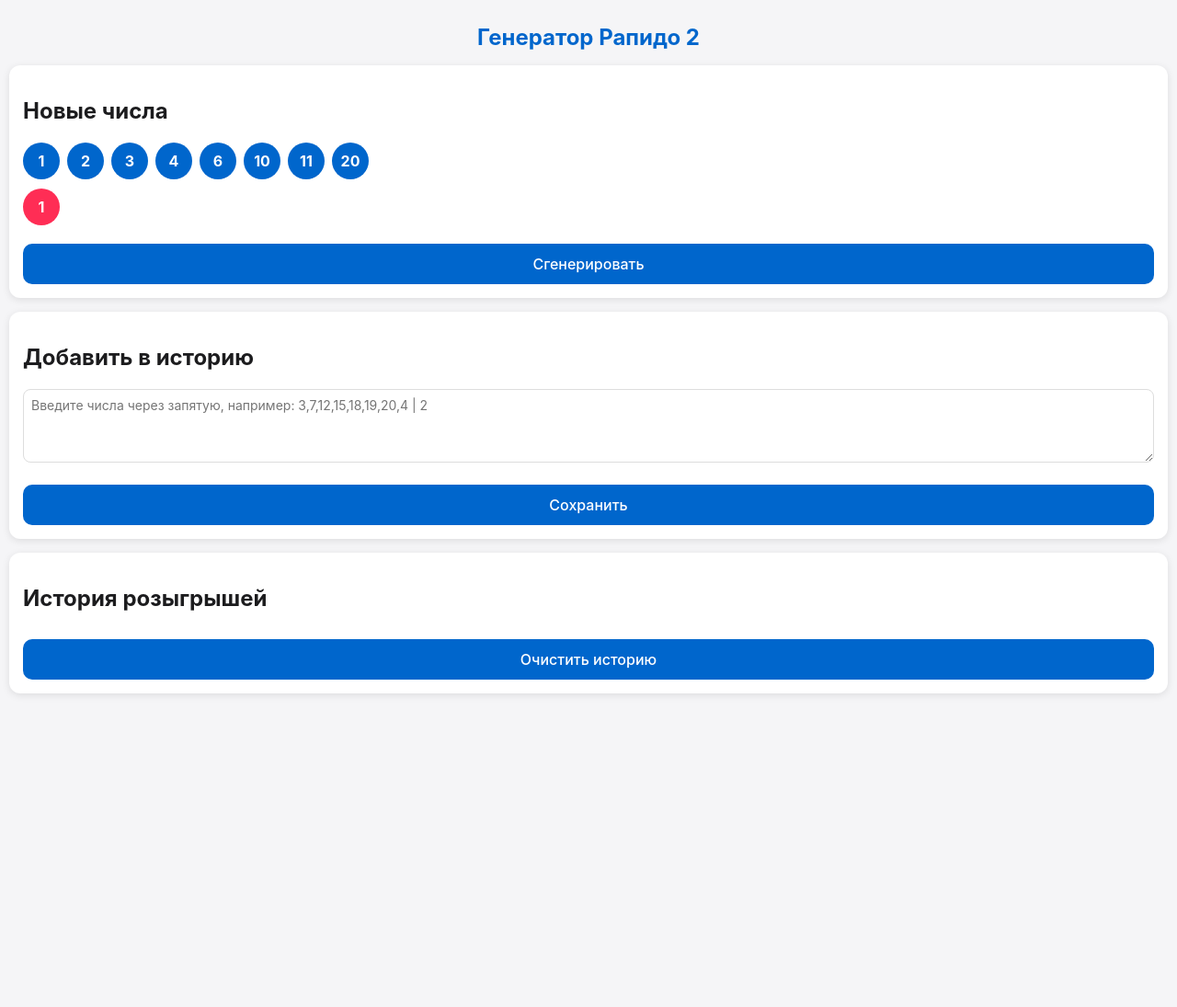
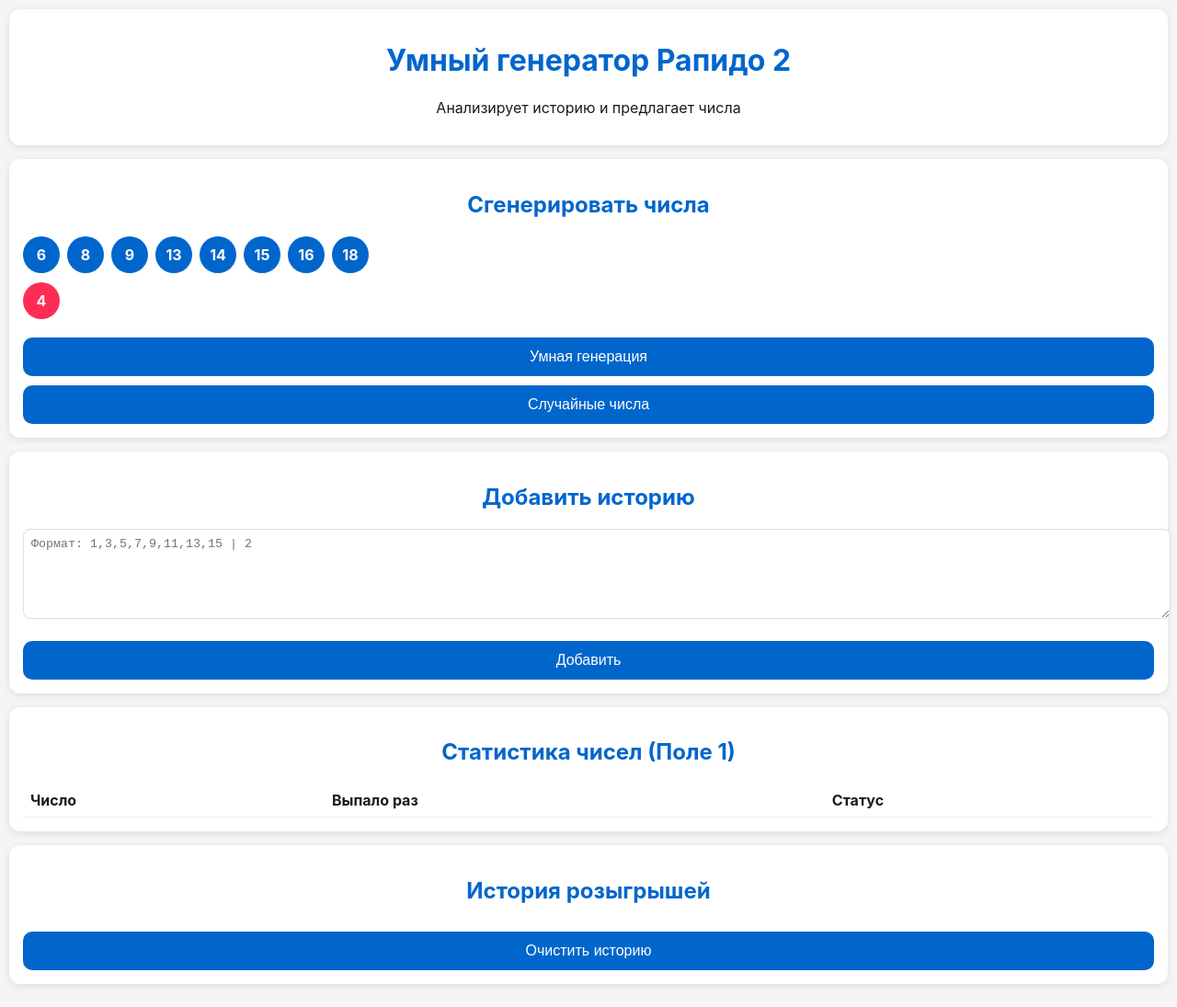
Before and after one commit to IgorEfimof/vinrapido, a plain HTML site: page index.html in a window 1280 px wide. Shown: the whole page at 92% size. Before the commit the page ends 800 px from the top, so only its background shows below. Drawn offline with Linux system fonts and the light colour scheme.

Commit message:
Update index.html

```diff
--- a/index.html
+++ b/index.html
@@ -2,35 +2,27 @@
 <html lang="ru">
 <head>
     <meta charset="UTF-8">
-    <meta name="viewport" content="width=device-width, initial-scale=1.0, maximum-scale=1.0, user-scalable=no">
-    <title>Генератор Рапидо 2 (iPad)</title>
+    <meta name="viewport" content="width=device-width, initial-scale=1.0">
+    <title>Умный генератор Рапидо 2</title>
     <style>
-        * {
-            box-sizing: border-box;
-            font-family: -apple-system, BlinkMacSystemFont, "Segoe UI", Roboto, Helvetica, Arial, sans-serif;
-        }
         body {
-            margin: 0;
+            font-family: -apple-system, BlinkMacSystemFont, 'Segoe UI', Roboto, sans-serif;
             padding: 10px;
-            background-color: #f5f5f7;
+            background: #f5f5f7;
             color: #1c1c1e;
-        }
-        .container {
             max-width: 100%;
-            width: 100%;
             margin: 0 auto;
-        }
-        h1 {
-            font-size: 1.5rem;
-            text-align: center;
-            color: #0066cc;
         }
         .card {
             background: white;
             border-radius: 12px;
             padding: 15px;
             margin-bottom: 15px;
-            box-shadow: 0 2px 8px rgba(0, 0, 0, 0.1);
+            box-shadow: 0 2px 8px rgba(0,0,0,0.1);
+        }
+        h1, h2 {
+            color: #0066cc;
+            text-align: center;
         }
         .numbers {
             display: flex;
@@ -48,7 +40,6 @@
             align-items: center;
             justify-content: center;
             font-weight: bold;
-            font-size: 16px;
         }
         .number.small {
             background: #ff2d55;
@@ -61,12 +52,11 @@
             border: none;
             border-radius: 10px;
             font-size: 16px;
-            font-weight: 500;
+            margin-top: 10px;
             cursor: pointer;
-            margin-top: 10px;
         }
         button:active {
-            background: #004499;
+            opacity: 0.8;
         }
         textarea {
             width: 100%;
@@ -74,35 +64,58 @@
             border: 1px solid #ddd;
             border-radius: 8px;
             padding: 8px;
-            font-size: 14px;
             margin-bottom: 10px;
         }
-        .history-item {
+        .stats-table {
+            width: 100%;
+            border-collapse: collapse;
+            margin-top: 10px;
+        }
+        .stats-table th, .stats-table td {
             padding: 8px;
+            text-align: left;
             border-bottom: 1px solid #eee;
-            font-size: 14px;
+        }
+        .hot {
+            color: #ff2d55;
+            font-weight: bold;
+        }
+        .cold {
+            color: #007aff;
+            font-weight: bold;
         }
     </style>
 </head>
 <body>
-    <div class="container">
-        <h1>Генератор Рапидо 2</h1>
-
     <div class="card">
-            <h2>Новые числа</h2>
-            <div class="numbers" id="field1">
-                <!-- Здесь будут числа 8 из 20 -->
-            </div>
-            <div class="numbers" id="field2">
-                <!-- Здесь будет число 1 из 4 -->
-            </div>
-            <button onclick="generateNumbers()">Сгенерировать</button>
+        <h1>Умный генератор Рапидо 2</h1>
+        <p style="text-align: center;">Анализирует историю и предлагает числа</p>
     </div>
 
     <div class="card">
-            <h2>Добавить в историю</h2>
-            <textarea id="historyInput" placeholder="Введите числа через запятую, например: 3,7,12,15,18,19,20,4 | 2"></textarea>
-            <button onclick="addToHistory()">Сохранить</button>
+        <h2>Сгенерировать числа</h2>
+        <div class="numbers" id="field1"></div>
+        <div class="numbers" id="field2"></div>
+        <button onclick="generateSmartNumbers()">Умная генерация</button>
+        <button onclick="generateRandomNumbers()">Случайные числа</button>
+    </div>
+
+    <div class="card">
+        <h2>Добавить историю</h2>
+        <textarea id="historyInput" placeholder="Формат: 1,3,5,7,9,11,13,15 | 2"></textarea>
+        <button onclick="addHistory()">Добавить</button>
+    </div>
+
+    <div class="card">
+        <h2>Статистика чисел (Поле 1)</h2>
+        <table class="stats-table">
+            <tr>
+                <th>Число</th>
+                <th>Выпало раз</th>
+                <th>Статус</th>
+            </tr>
+            <tbody id="statsTable"></tbody>
+        </table>
     </div>
 
     <div class="card">
@@ -110,16 +123,87 @@
         <div id="historyList"></div>
         <button onclick="clearHistory()">Очистить историю</button>
     </div>
-    </div>
 
     <script>
-        // Загружаем историю при загрузке страницы
+        // Данные
         let history = JSON.parse(localStorage.getItem('rapido2_history')) || [];
+        let stats = { field1: {}, field2: {} };
+
+        // Загрузка при старте
+        updateStats();
         updateHistoryList();
 
-        // Генерация случайных чисел
-        function generateNumbers() {
-            // Поле 1: 8 из 20
+        // Анализ истории
+        function updateStats() {
+            stats = { field1: {}, field2: {} };
+
+            // Считаем частоту чисел
+            history.forEach(entry => {
+                const [field1Str, field2Str] = entry.split(' | ');
+                const field1Numbers = field1Str.split(',').map(Number);
+                const field2Number = parseInt(field2Str);
+
+                // Поле 1
+                field1Numbers.forEach(num => {
+                    stats.field1[num] = (stats.field1[num] || 0) + 1;
+                });
+
+                // Поле 2
+                stats.field2[field2Number] = (stats.field2[field2Number] || 0) + 1;
+            });
+
+            // Обновляем таблицу
+            renderStatsTable();
+        }
+
+        // Отображение статистики
+        function renderStatsTable() {
+            const table = document.getElementById('statsTable');
+            table.innerHTML = '';
+
+            // Сортируем по частоте
+            const sortedNumbers = Object.entries(stats.field1)
+                .sort((a, b) => b[1] - a[1]);
+
+            // Определяем "горячие" и "холодные"
+            const hotNumbers = sortedNumbers.slice(0, 5).map(item => parseInt(item[0]));
+            const coldNumbers = sortedNumbers.slice(-5).map(item => parseInt(item[0]));
+
+            // Заполняем таблицу
+            sortedNumbers.forEach(([num, count]) => {
+                const row = document.createElement('tr');
+                const numCell = document.createElement('td');
+                const countCell = document.createElement('td');
+                const statusCell = document.createElement('td');
+
+                numCell.textContent = num;
+                countCell.textContent = count;
+
+                if (hotNumbers.includes(parseInt(num))) {
+                    statusCell.textContent = 'Горячее';
+                    statusCell.className = 'hot';
+                } else if (coldNumbers.includes(parseInt(num))) {
+                    statusCell.textContent = 'Холодное';
+                    statusCell.className = 'cold';
+                }
+
+                row.appendChild(numCell);
+                row.appendChild(countCell);
+                row.appendChild(statusCell);
+                table.appendChild(row);
+            });
+        }
+
+        // Умная генерация
+        function generateSmartNumbers() {
+            const field1Candidates = getWeightedNumbers(stats.field1, 8);
+            const field2Candidates = getWeightedNumbers(stats.field2, 1);
+
+            displayNumbers(field1Candidates, field2Candidates);
+        }
+
+        // Случайная генерация
+        function generateRandomNumbers() {
             const field1 = [];
             while (field1.length < 8) {
                 const num = Math.floor(Math.random() * 20) + 1;
@@ -127,25 +211,62 @@
             }
             field1.sort((a, b) => a - b);
 
-            // Поле 2: 1 из 4
             const field2 = Math.floor(Math.random() * 4) + 1;
+            displayNumbers(field1, field2);
+        }
 
-            // Отображаем
-            document.getElementById('field1').innerHTML = field1.map(num =>
-                `<div class="number">${num}</div>`
-            ).join('');
+        // Весовая выборка (частота влияет на вероятность)
+        function getWeightedNumbers(numberStats, count) {
+            const numbers = Object.keys(numberStats).map(Number);
+            const weights = numbers.map(num => numberStats[num] || 1);
 
-            document.getElementById('field2').innerHTML =
-                `<div class="number small">${field2}</div>`;
+            // Нормализуем веса (чтобы даже редкие числа имели шанс)
+            const minWeight = Math.min(...weights);
+            const adjustedWeights = weights.map(w => w + minWeight);
+
+            const result = [];
+            while (result.length < count) {
+                const totalWeight = adjustedWeights.reduce((a, b) => a + b, 0);
+                let random = Math.random() * totalWeight;
+                let selectedIndex = 0;
+
+                for (let i = 0; i < adjustedWeights.length; i++) {
+                    random -= adjustedWeights[i];
+                    if (random <= 0) {
+                        selectedIndex = i;
+                        break;
+                    }
+                }
+
+                const selectedNum = numbers[selectedIndex];
+                if (!result.includes(selectedNum)) {
+                    result.push(selectedNum);
+                }
+            }
+
+            return count === 1 ? result[0] : result.sort((a, b) => a - b);
+        }
+
+        // Отображение чисел
+        function displayNumbers(field1, field2) {
+            const field1El = document.getElementById('field1');
+            const field2El = document.getElementById('field2');
+
+            field1El.innerHTML = Array.isArray(field1)
+                ? field1.map(num => `<div class="number">${num}</div>`).join('')
+                : `<div class="number">${field1}</div>`;
+
+            field2El.innerHTML = `<div class="number small">${field2}</div>`;
         }
 
         // Добавление в историю
-        function addToHistory() {
+        function addHistory() {
             const input = document.getElementById('historyInput').value.trim();
-            if (!input) return alert("Введите числа!");
+            if (!input) return alert("Введите данные!");
 
             history.push(input);
             localStorage.setItem('rapido2_history', JSON.stringify(history));
+            updateStats();
             updateHistoryList();
             document.getElementById('historyInput').value = '';
         }
@@ -154,21 +275,22 @@
         function updateHistoryList() {
             const historyList = document.getElementById('historyList');
             historyList.innerHTML = history.map((item, index) =>
-                `<div class="history-item">${index + 1}. ${item}</div>`
+                `<div style="padding: 8px; border-bottom: 1px solid #eee;">${index + 1}. ${item}</div>`
             ).join('');
         }
 
         // Очистка истории
         function clearHistory() {
-            if (confirm("Очистить всю историю?")) {
+            if (confirm("Удалить всю историю?")) {
                 history = [];
                 localStorage.removeItem('rapido2_history');
+                updateStats();
                 updateHistoryList();
             }
         }
 
-        // Генерируем числа при загрузке
-        generateNumbers();
+        // Первая генерация
+        generateRandomNumbers();
     </script>
 </body>
 </html>
```
Lines whose indentation alone changed are shown as unchanged.
